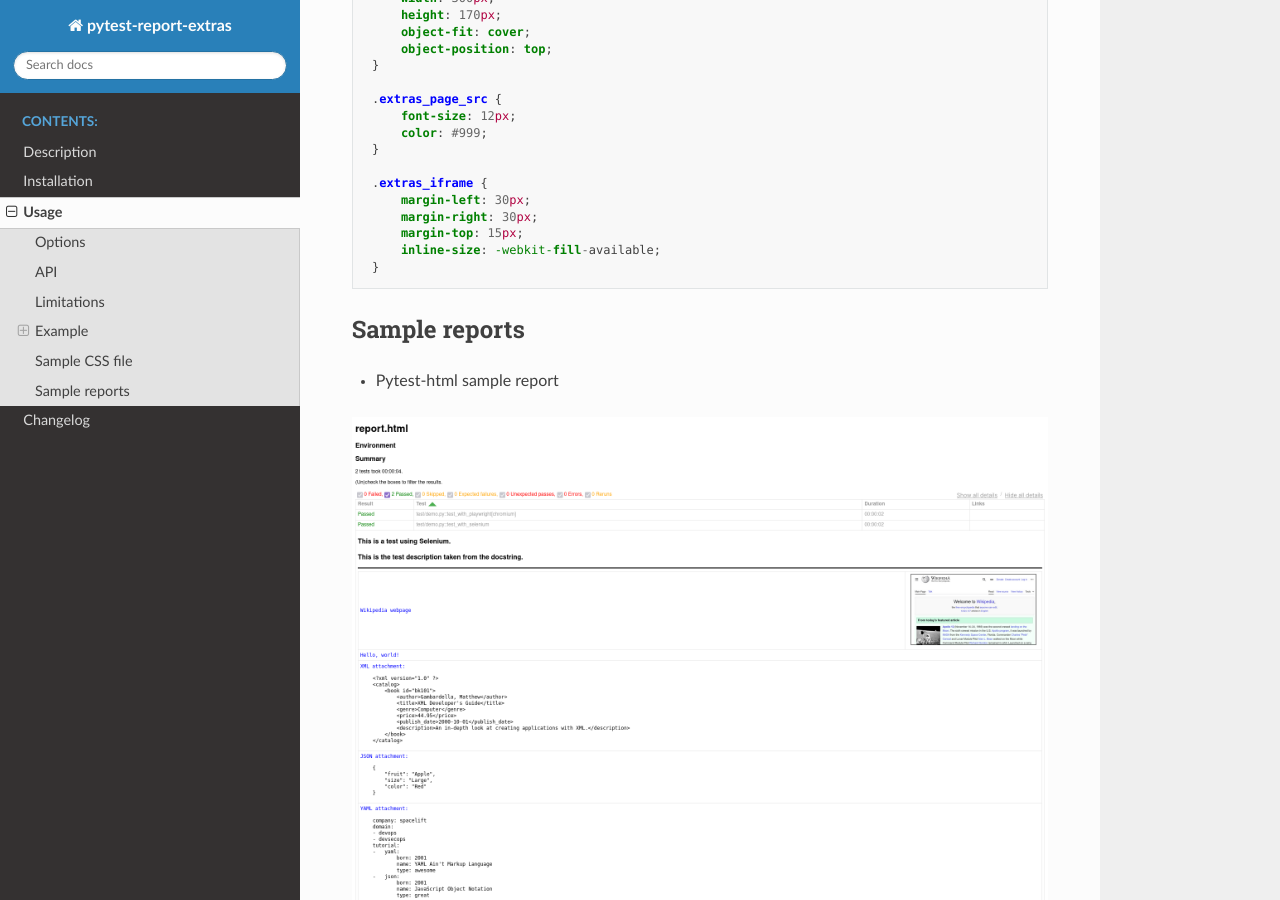
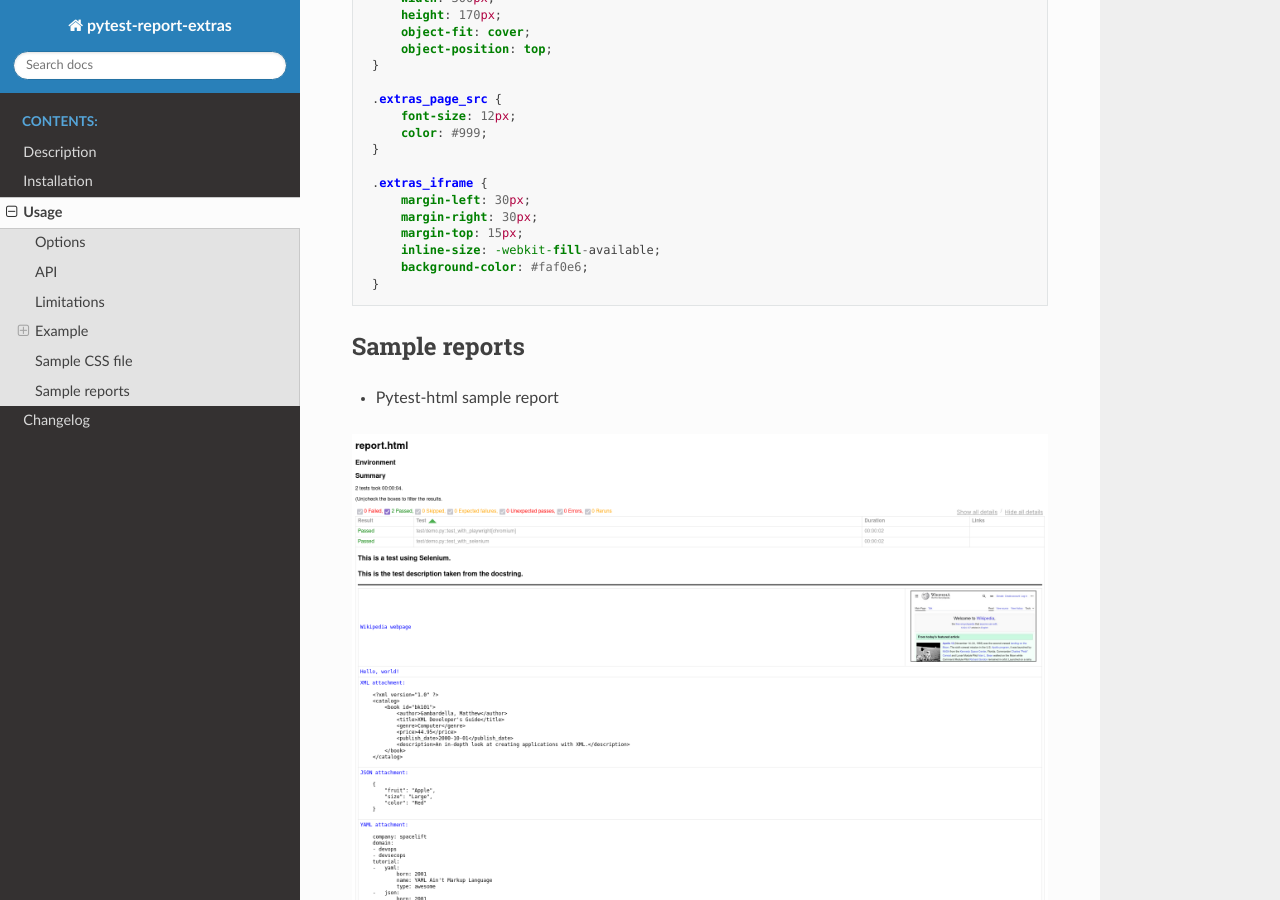
Before and after one commit to harmin-parra/pytest-report-extras, a Sphinx documentation site: the page built from docs/user_guide.rst, in a window 1280 px wide and 900 px high, scrolled down 4955 px. Built offline with Sphinx 7.4.7 and the Read the Docs theme 3.1.0, drawn with Linux system fonts in a browser that asks for light colours.

Commit message:
set iframe background color

```diff
--- a/docs/user_guide.rst
+++ b/docs/user_guide.rst
@@ -286,6 +286,7 @@
       margin-right: 30px;
       margin-top: 15px;
       inline-size: -webkit-fill-available;
+      background-color: #faf0e6;
   }
 
 
--- a/src/pytest_report_extras/resources/style.css
+++ b/src/pytest_report_extras/resources/style.css
@@ -63,4 +63,5 @@
 	margin-right: 30px;
 	margin-top: 15px;
 	inline-size: -webkit-fill-available;
+	background-color: #faf0e6;
 }
```
